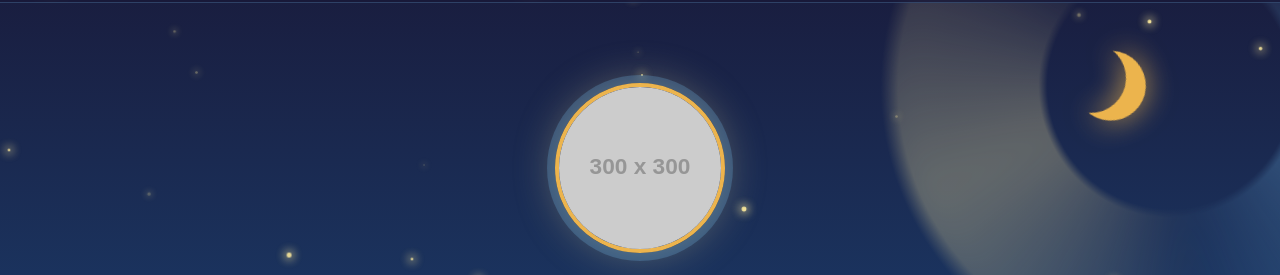
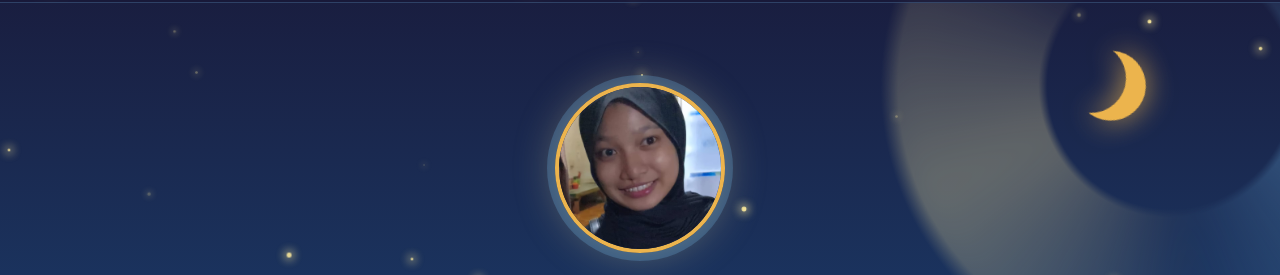
Before and after one commit to nadya-andptr/Profile-Ku, a plain HTML site: page index.html in a window 1280 px wide. Shown: the part 64-339 px from the top of the page. Drawn offline with nearby package versions, Linux system fonts and the light colour scheme; placeholder pictures from the web are drawn by us; a web font is replaced by a local one.

Commit message:
Update index.html

```diff
--- a/index.html
+++ b/index.html
@@ -35,7 +35,7 @@
     <!-- HERO -->
     <section id="beranda" class="hero">
       <div class="moon" aria-hidden="true"></div>
-      <img class="foto" src="img/profile.jpeg" alt="Foto profil" onerror="this.src='https://placehold.co/300x300/1B3A68/F2E199?text=Foto'">
+      <img class="foto" src="profile.jpeg" alt="Foto profil" onerror="this.src='https://placehold.co/300x300/1B3A68/F2E199?text=Foto'">
       <p class="sapaan">Halo, aku</p>
       <h1>Nadya Ananda Putri</h1>
       <p class="tagline">Mahasiswa Sistem Informasi &middot; Universitas Pamulang Kampus Serang</p>
```
